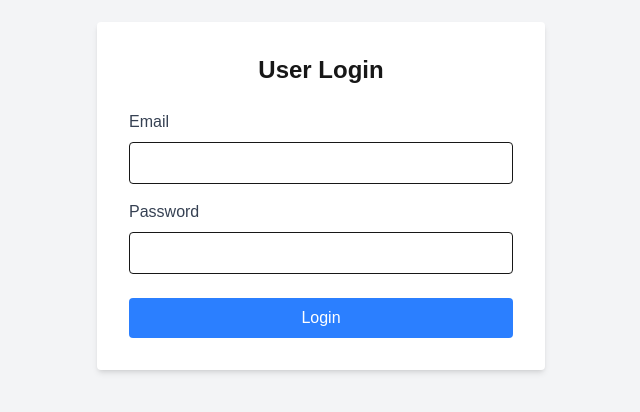
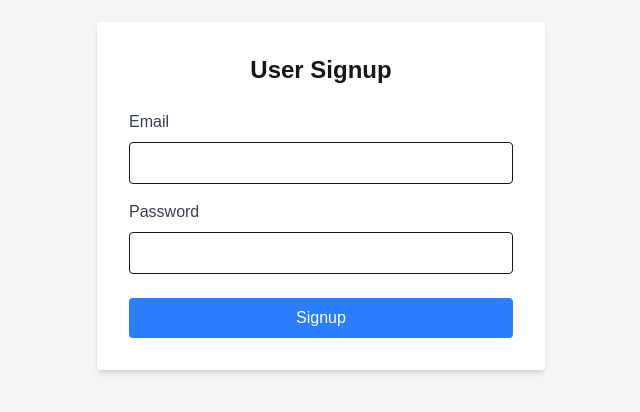
Before and after one commit to SriKrishna19701/Multi-Tenant-Feature-Flag-Management-System, a Next.js app in the folder frontend/: page /user/signup in a window 1280 px wide. Shown: the part 204-616 px from the top of the page, without its empty margins (319-959 px from the left). Built offline with nearby package versions, Linux system fonts and the light colour scheme.

Commit message:
frontend updation

```diff
--- a/frontend/app/user/signup/page.js
+++ b/frontend/app/user/signup/page.js
@@ -4,7 +4,7 @@ import { useState } from 'react';
 import api from '../../../services/api';
 import { useRouter } from 'next/navigation';
 
-export default function LoginPage() {
+export default function RegisterPage() {
     const [ email, setEmail ] = useState('');
     const [ password, setPassword ] = useState('');
     const router = useRouter();
@@ -13,19 +13,19 @@ export default function LoginPage() {
     const handleSubmit = async (e) => {
         e.preventDefault();
         try  {
-            const response = await api.post('/auth/login', { email, password });
+            const response = await api.post('/auth/user/register', { email, password });
             localStorage.setItem('token', response.data.token);
             router.push('/user/dashboard');
         } catch (error) {
-            console.error('Login failed:', error);
-            alert('Login failed. Please check your credentials and try again.');
+            console.error('Signup failed:', error);
+            alert('Signup failed. Please check your credentials and try again.');
         }
     };
 
     return (
         <div className="min-h-screen flex items-center justify-center bg-gray-100">
             <div className="bg-white p-8 rounded shadow-md w-full max-w-md">
-                <h2 className="text-2xl font-bold mb-6 text-center">User Login</h2>
+                <h2 className="text-2xl font-bold mb-6 text-center">User Signup</h2>
                 <form onSubmit={handleSubmit}>
                     <div className="mb-4">
                         <label className="block text-gray-700 mb-2" htmlFor="email">Email</label>
@@ -53,7 +53,7 @@ export default function LoginPage() {
                         type="submit"
                         className="w-full bg-blue-500 text-white py-2 rounded hover:bg-blue-600 transition duration-200"
                     >
-                        Login
+                        Signup
                     </button>
                 </form>
             </div>
```
